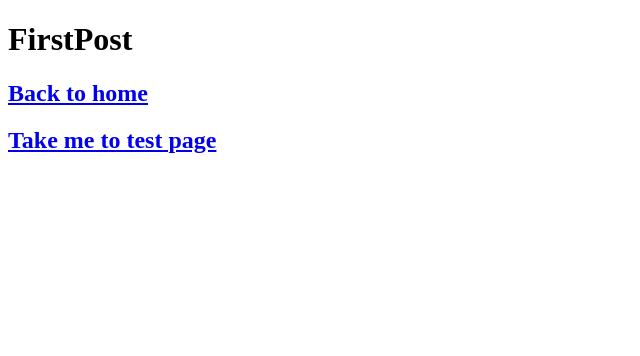
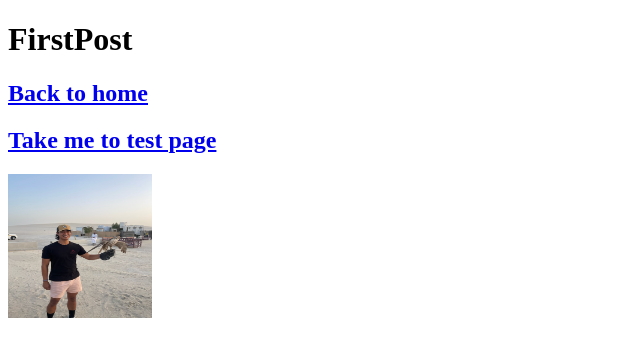
Before and after one commit to Alexmquan/nextjs-blog, a Next.js app: page /posts/first-post in a window 1280 px wide. Shown: the top 356 px of the page, without its empty margins (0-640 px from the left). Built offline with nearby package versions, Linux system fonts and the light colour scheme.

Commit message:
Added image to first-post page

```diff
--- a/pages/posts/first-post.js
+++ b/pages/posts/first-post.js
@@ -1,4 +1,5 @@
 import Link from 'next/link';
+import Image from "next/image.js";
 
 export default function firstPost() {
   return (
@@ -10,6 +11,12 @@ export default function firstPost() {
       <h2>
         <Link href="/Test/Test">Take me to test page</Link>
       </h2>
+      <Image
+        src="/images/profile.jpg"
+        height={144}
+        width={144}
+        alt="Alex"
+      />
     </>
   );
 }
```
Also changed, not shown: public/images/profile.jpg (added).
